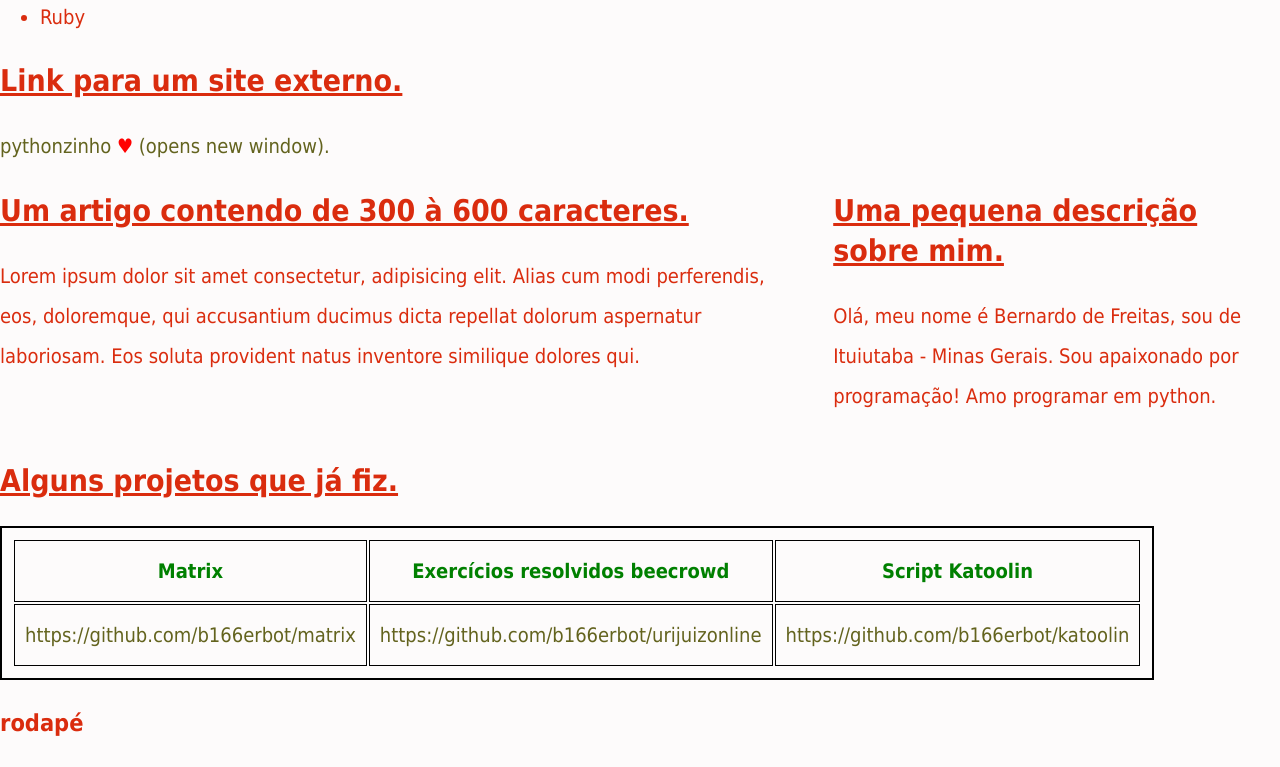
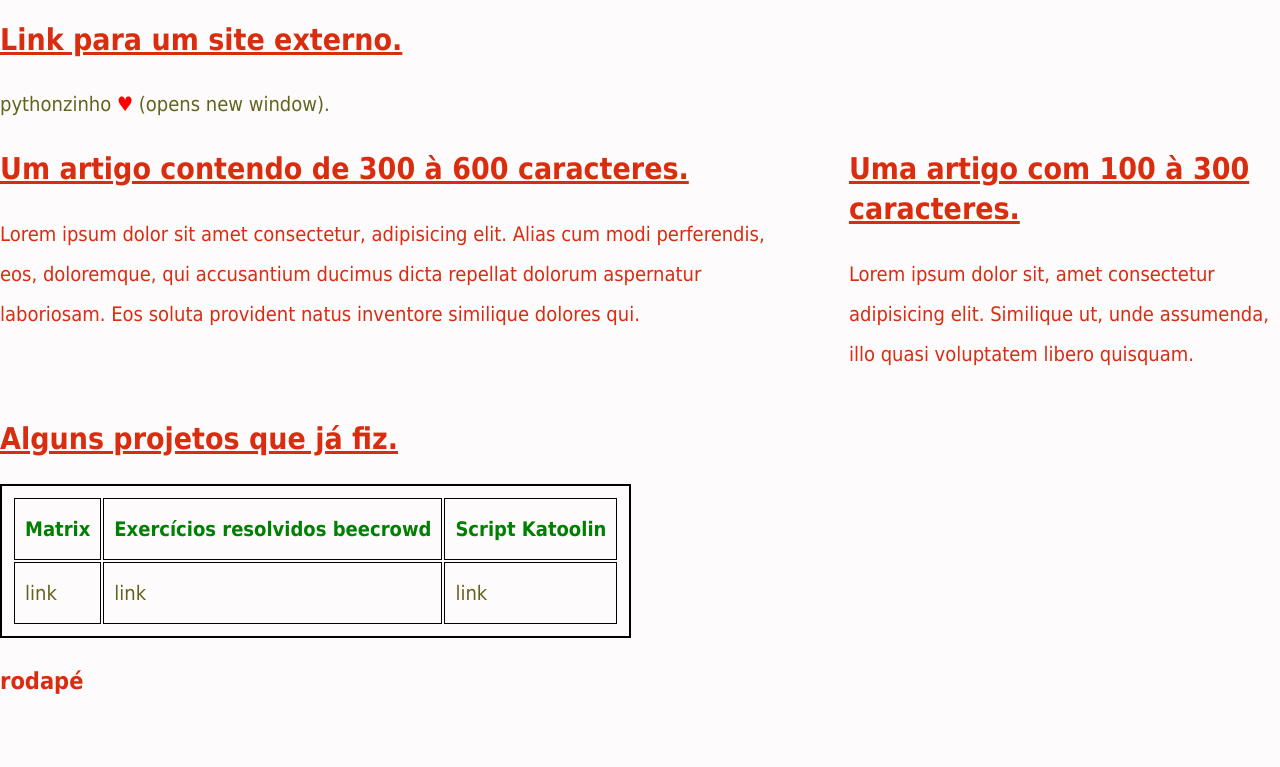
Before and after one commit to 58R1K8GTr/lessons-learned, a website: page index.html in a window 1280 px wide. Shown: the part 1325-2092 px from the top of the page. After the commit the page ends 2050 px from the top, so only its background shows below. Drawn offline with Linux system fonts and the light colour scheme.

Commit message:
algumas modificações

```diff
--- a/index.html
+++ b/index.html
@@ -73,10 +73,10 @@
                 </section>
             </article>
             <aside class="lado-direito">
-                <h2>Uma pequena descrição sobre mim.</h2>
+                <h2>Uma artigo com 100 à 300 caracteres.</h2>
                 <p>
-                    Olá, meu nome é Bernardo de Freitas, sou de Ituiutaba - Minas Gerais. Sou apaixonado por
-                    programação! Amo programar em python.
+                    Lorem ipsum dolor sit, amet consectetur adipisicing elit. Similique ut, unde assumenda,
+                    illo quasi voluptatem libero quisquam.
                 </p>
             </aside>
         </section>
@@ -93,9 +93,9 @@
             </tr>
 
             <tr>
-                <td><a href="https://github.com/b166erbot/matrix" target="_blank" rel="noopener noreferrer">https://github.com/b166erbot/matrix</a></td>
-                <td><a href="https://github.com/b166erbot/urijuizonline" target="_blank" rel="noopener noreferrer">https://github.com/b166erbot/urijuizonline</a></td>
-                <td><a href="https://github.com/b166erbot/katoolin" target="_blank" rel="noopener noreferrer">https://github.com/b166erbot/katoolin</a></td>
+                <td><a href="https://github.com/" target="_blank" rel="noopener noreferrer">link</a></td>
+                <td><a href="https://github.com/" target="_blank" rel="noopener noreferrer">link</a></td>
+                <td><a href="https://github.com/" target="_blank" rel="noopener noreferrer">link</a></td>
             </tr>
         </table>
     </main>
```
Also changed, not shown: images/minha_foto.jpg.
